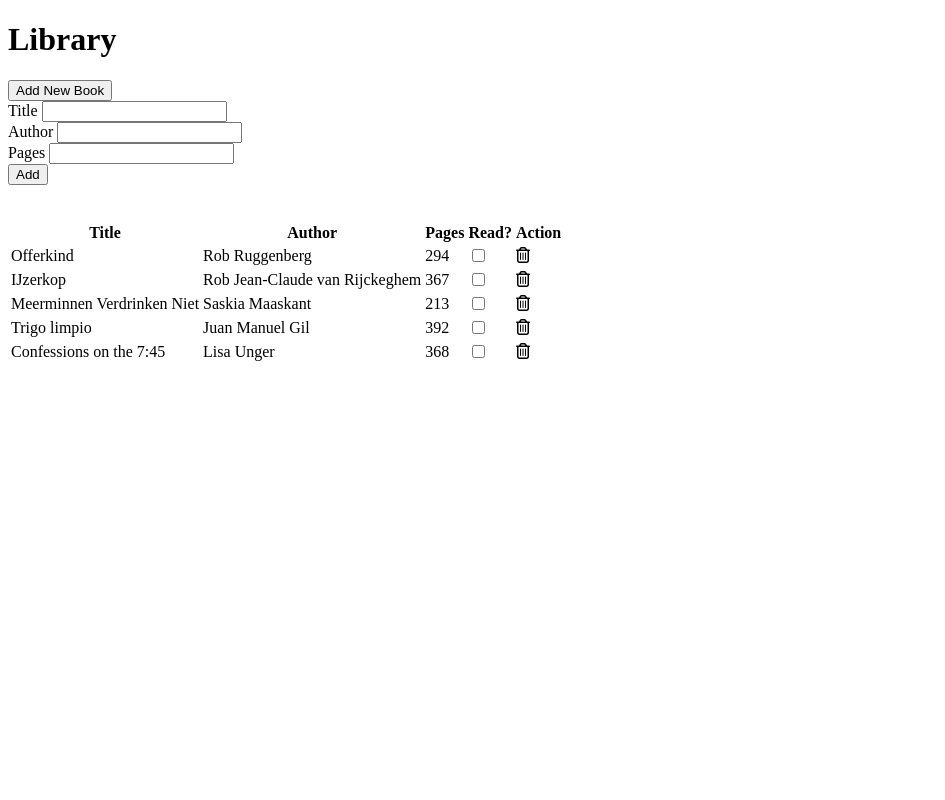
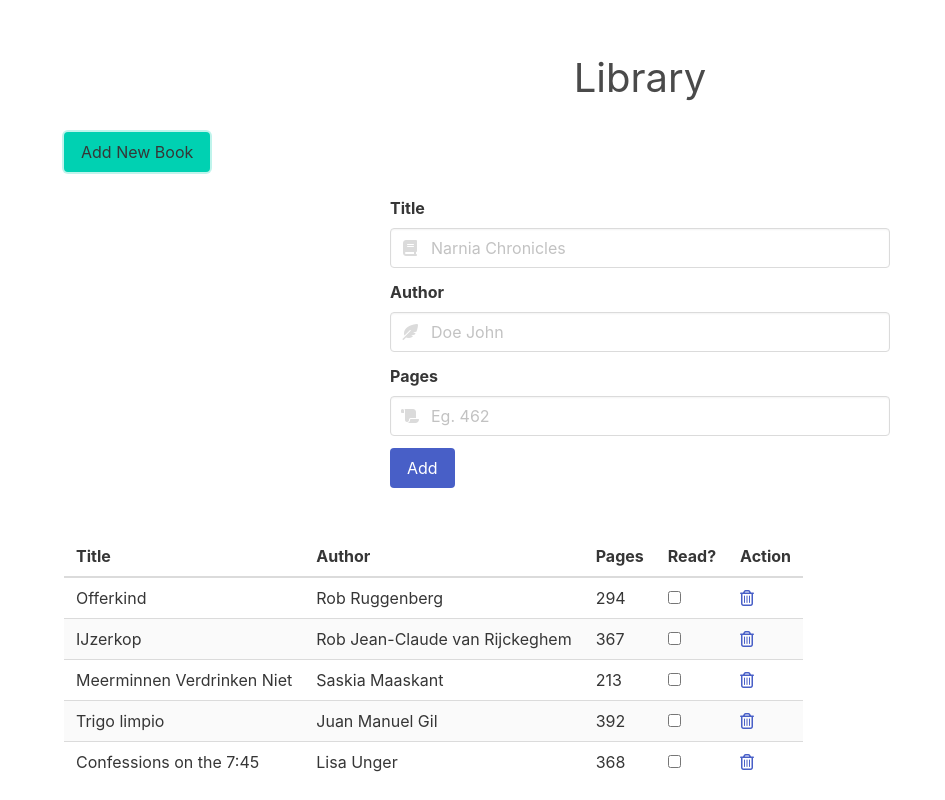
Before and after one commit to gscarv13/library-js, a website: page index.html in a window 1280 px wide. Both pictures are taken after a click on the button "Add New Book". Shown: the whole page, without its empty margins (0-945 px from the left). Drawn offline with nearby package versions, Linux system fonts and the light colour scheme.

Commit message:
Improve UI

```diff
--- a/assets/stylesheets/style.css
+++ b/assets/stylesheets/style.css
@@ -1,3 +1,7 @@
 .hide-form {
   display: none;
 }
+
+.form {
+  width: 500px;
+}
--- a/index.html
+++ b/index.html
@@ -4,31 +4,58 @@
   <meta charset="UTF-8">
   <meta http-equiv="X-UA-Compatible" content="IE=edge">
   <meta name="viewport" content="width=device-width, initial-scale=1.0">
+  <script src="https://kit.fontawesome.com/9fcaa489dc.js" crossorigin="anonymous"></script>
+  <link rel="stylesheet" href="https://cdn.jsdelivr.net/npm/bulma@0.9.2/css/bulma.min.css">
   <link rel="stylesheet" href="./assets/stylesheets/style.css">
-  <script src="https://kit.fontawesome.com/9fcaa489dc.js" crossorigin="anonymous"></script>
   <title>Library</title>
 </head>
 <body>
-  <h1>Library</h1>
+  <div class="container pt-5">
+  <h1 class="has-text-centered is-size-2 is-bold
+  mt-5">Library</h1>
 
-  <button class="addNewBook">Add New Book</button>
-  <form action="#" class="form hide-form">
-    <label for="title">Title</label>
-    <input id="title" name="title" type="text" required><br>
+  <button class="addNewBook button is-primary my-5 has-text-dark">Add New Book</button>
+  <form action="#" method="POST" class="hide-form container form">
+    <div class="field">
+      <label class="label" for="title">Title</label>
+      <div class="control has-icons-left">
+        <input id="title" name="title" class="input" type="text" placeholder="Narnia Chronicles"  required="required" />
+        <span class="icon is-small is-left">
+          <i class="fas fa-book"></i>
+        </span>
+      </div>
+    </div>
 
-    <label for="author">Author</label>
-    <input type="text" name="author" id="author" required><br>
+    <div class="field">
+      <label class="label" for="author">Author</label>
+      <div class="control has-icons-left">
+        <input id="author" name="title" class="input" type="text" placeholder="Doe John"  required="required" />
+        <span class="icon is-small is-left">
+          <i class="fas fa-feather-alt"></i>
+        </span>
+      </div>
+    </div>
 
-    <label for="pages">Pages</label>
-    <input type="number" name="pages" id="pages" required><br>
+    <div class="field">
+      <label class="label" for="pages">Pages</label>
+      <div class="control has-icons-left">
+        <input id="pages" name="title" class="input" type="number" placeholder="Eg. 462"  required="required" />
+        <span class="icon is-small is-left">
+          <i class="fas fa-scroll"></i>
+        </span>
+      </div>
+    </div>
 
-    <button class="addBook">Add</button>
+    <div class="control">
+      <button class="addBook button is-link" type="submit">Add</button>
+    </div>
   </form>
 
     <br>
     <br>
-
-  <table>
+  <div class="container table-container">
+    <table class="table is-striped">
+      <thead>
        <tr>
          <th>Title</th>
          <th>Author</th>
@@ -36,7 +63,14 @@
          <th>Read?</th>
          <th>Action</th>
         </tr>
+      </thead>
+     <tbody>
+
+      </tbody>
     </table>
+  </div>
+
+  </div>
   <script src="./assets/scripts/main.js"></script>
 </body>
 </html>
```
Lines whose indentation alone changed are shown as unchanged.
